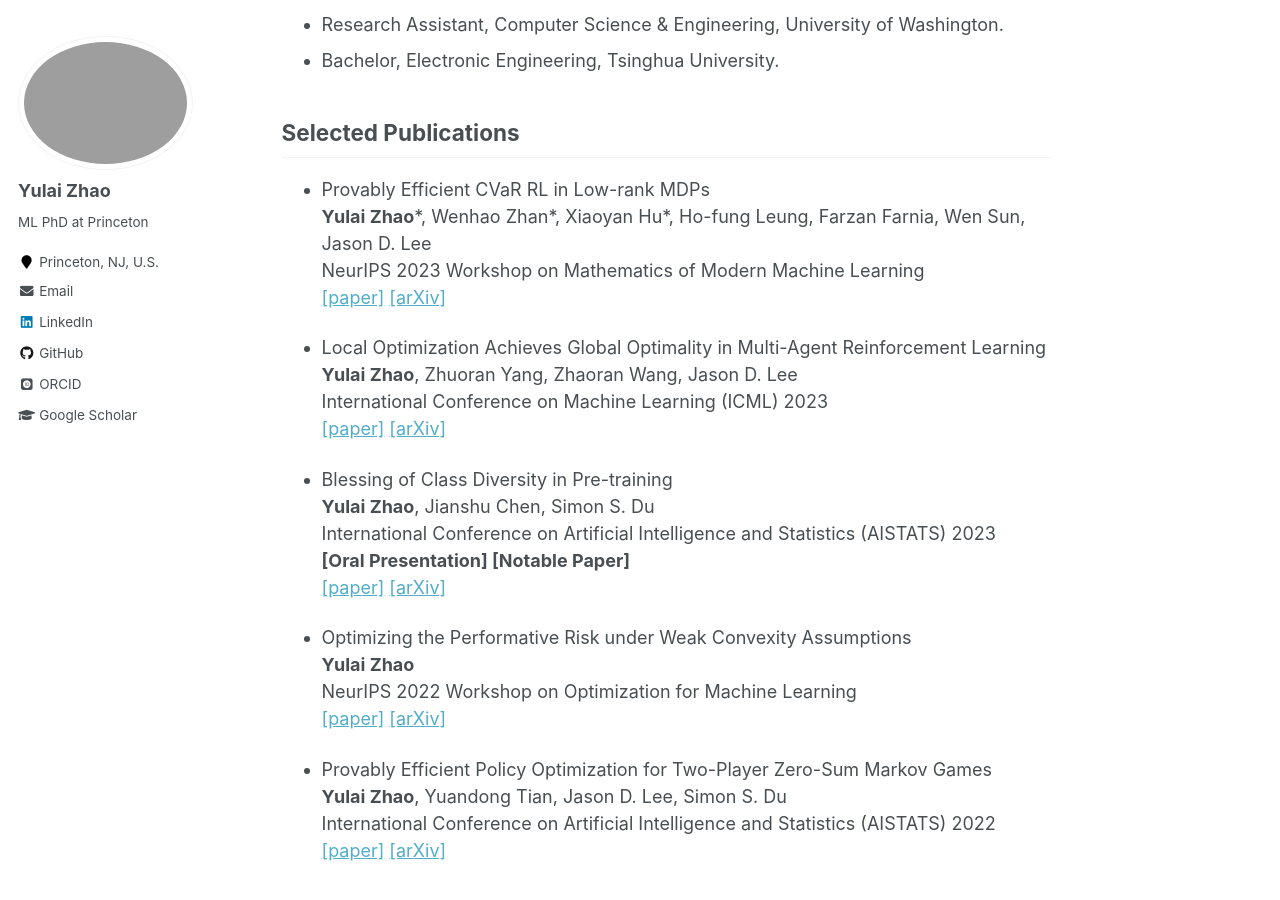
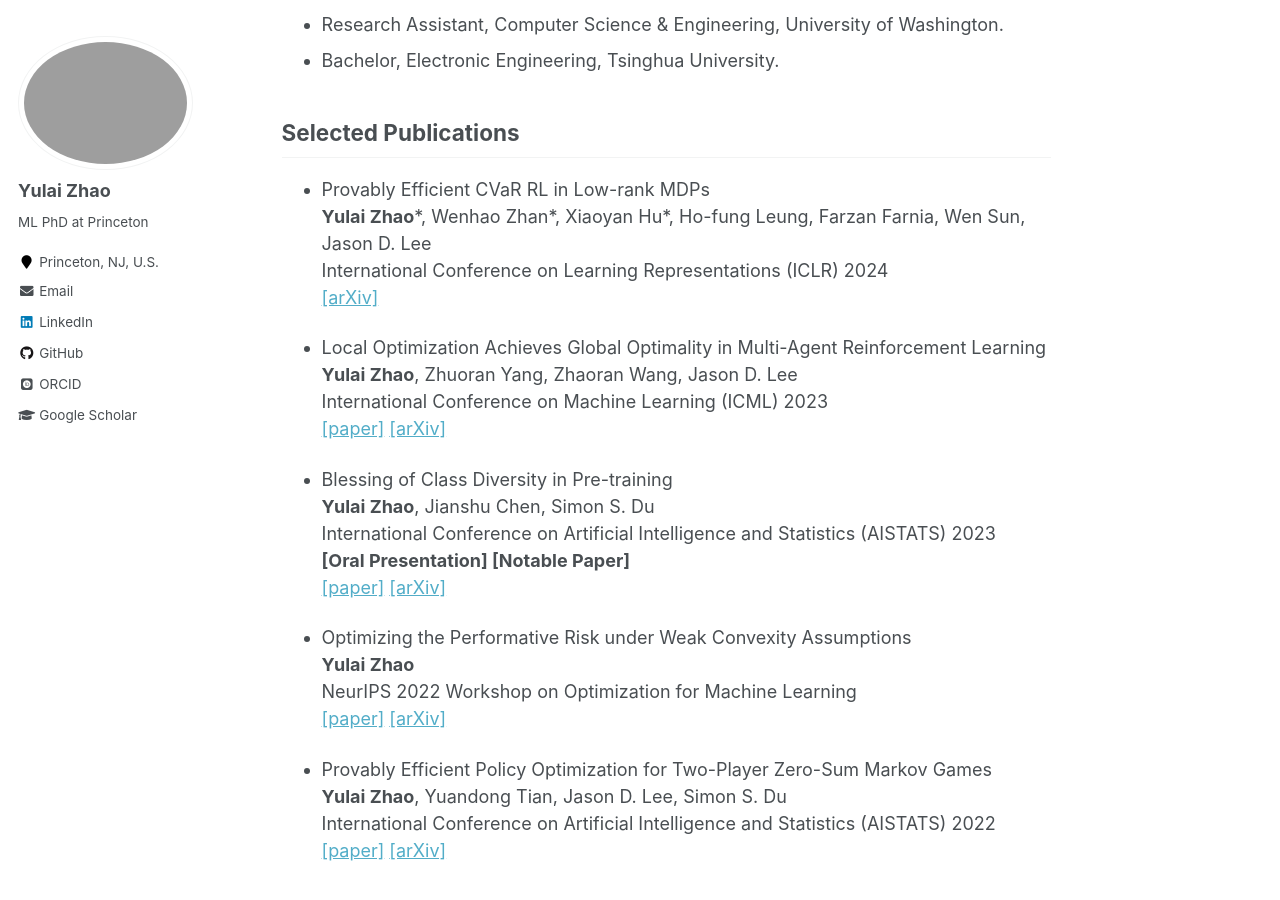
Before and after one commit to zhaoyl18/zhaoyl18.github.io, a Jekyll site: the page built from _pages/about.md, in a window 1280 px wide and 900 px high, scrolled down 455 px. Built offline with Jekyll 4.4.1, drawn with Linux system fonts in a browser that asks for light colours; some web fonts are replaced.

Commit message:
update iclr 2024

```diff
--- a/_pages/about.md
+++ b/_pages/about.md
@@ -23,8 +23,8 @@ My research interests lie in theories/experiments of modern machine learning. I
 
 * Provably Efficient CVaR RL in Low-rank MDPs
 **Yulai Zhao**\*, Wenhao Zhan\*, Xiaoyan Hu\*, Ho-fung Leung, Farzan Farnia, Wen Sun, Jason D. Lee
-NeurIPS 2023 Workshop on Mathematics of Modern Machine Learning
-[[paper]](<https://openreview.net/forum?id=Vg6oMb7fbh>) [[arXiv]](<https://arxiv.org/abs/2311.11965>)
+International Conference on Learning Representations (ICLR) 2024
+[[arXiv]](<https://arxiv.org/abs/2311.11965>)
 
 * Local Optimization Achieves Global Optimality in Multi-Agent Reinforcement Learning
 **Yulai Zhao**, Zhuoran Yang, Zhaoran Wang, Jason D. Lee
```
Also changed, not shown: 1 other file.
